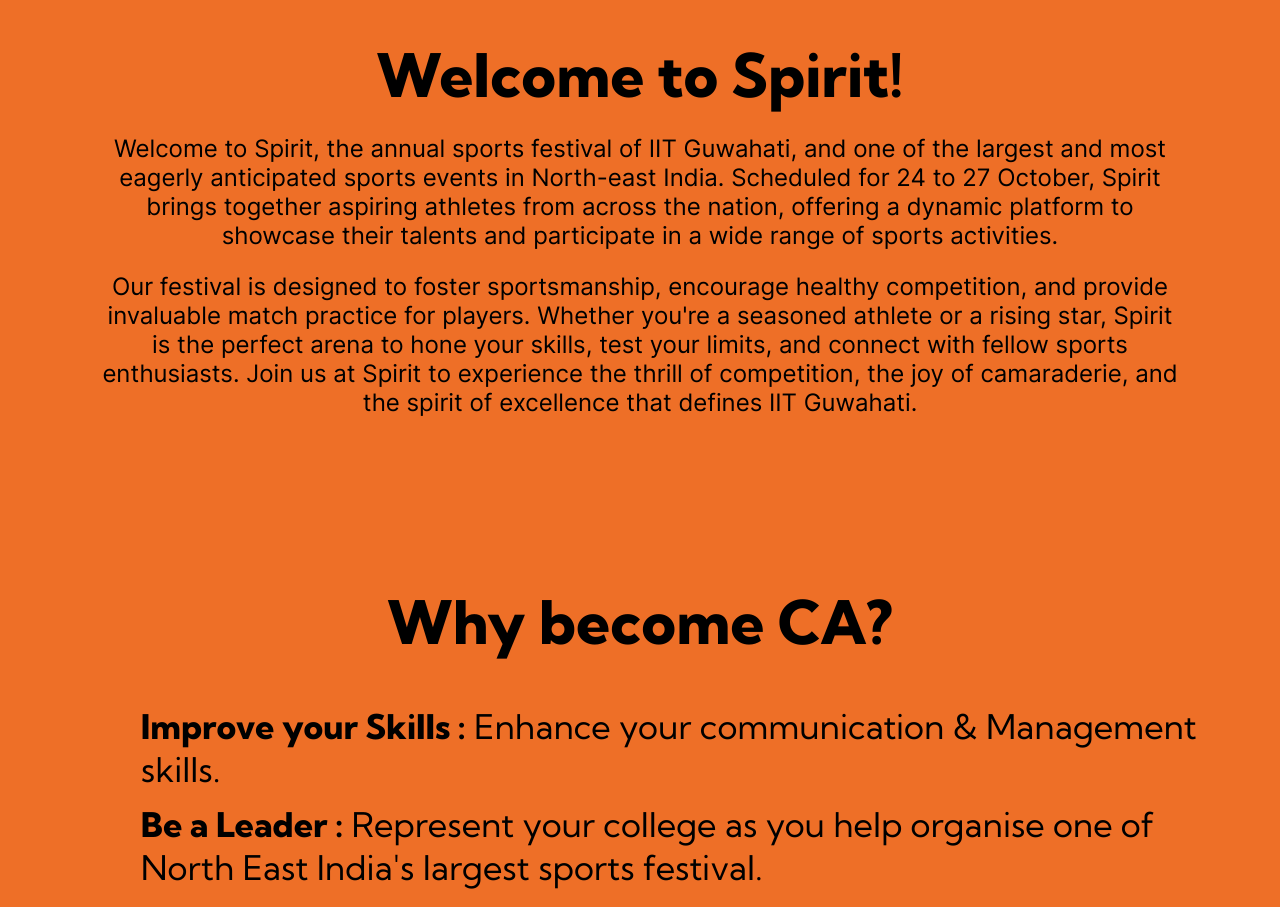
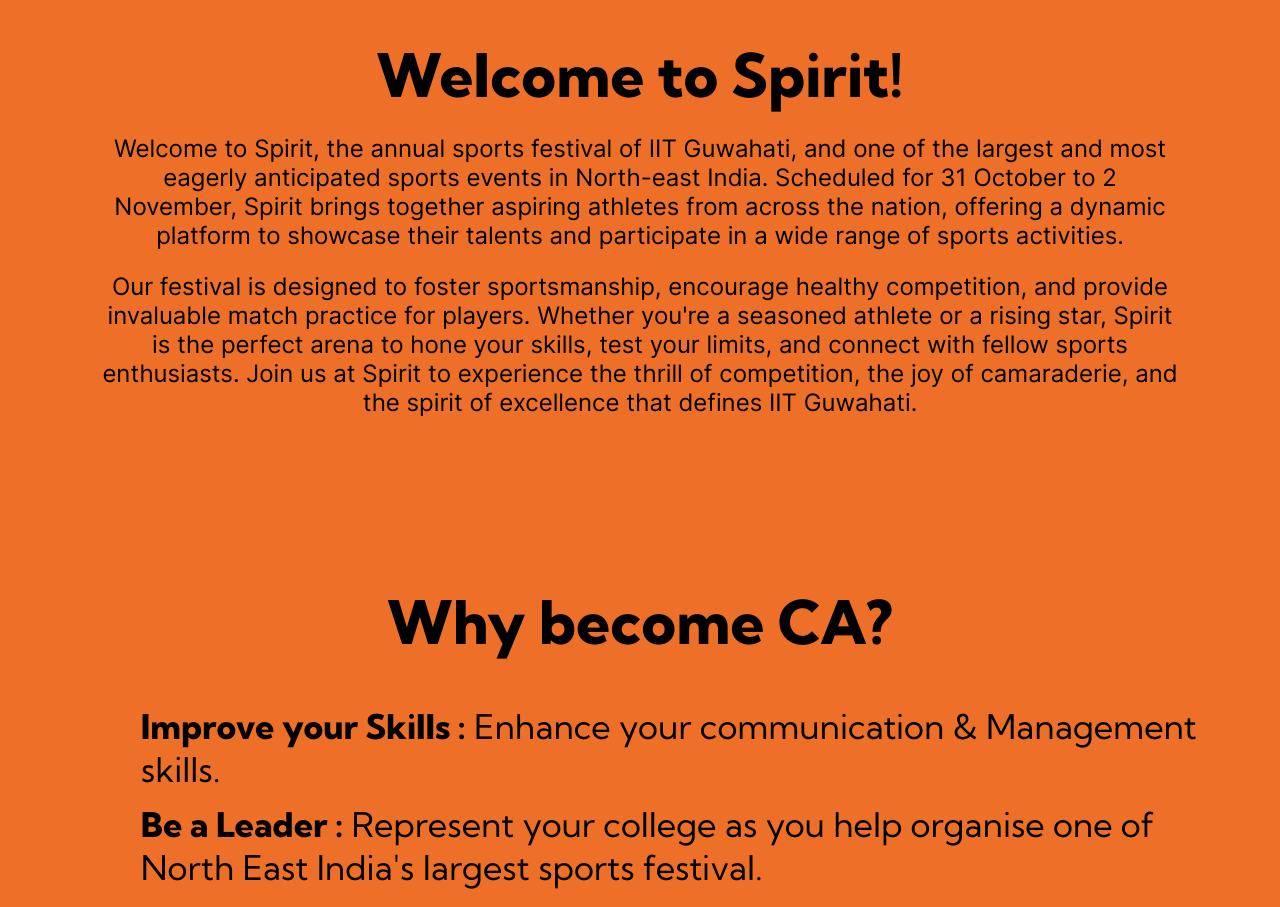
Before and after one commit to spiritiitg/CA_PORTAL, a React (Create React App) app in the folder frontend/: page /ca in a window 1280 px wide. Shown: the part 1300-2207 px from the top of the page. Built offline with nearby package versions, Linux system fonts and the light colour scheme.

Commit message:
welcome page

```diff
--- a/frontend/src/components/welcome/welcome.js
+++ b/frontend/src/components/welcome/welcome.js
@@ -7,7 +7,7 @@
                 Welcome to Spirit!
             </div>
             <div className='content'>
-                Welcome to Spirit, the annual sports festival of IIT Guwahati, and one of the largest and most eagerly anticipated sports events in North-east India. Scheduled for 24 to 27 October, Spirit brings together aspiring athletes from across the nation, offering a dynamic platform to showcase their talents and participate in a wide range of sports activities.
+                Welcome to Spirit, the annual sports festival of IIT Guwahati, and one of the largest and most eagerly anticipated sports events in North-east India. Scheduled for 31 October to 2 November, Spirit brings together aspiring athletes from across the nation, offering a dynamic platform to showcase their talents and participate in a wide range of sports activities.
 
             </div>
             <div className='content'>
```
